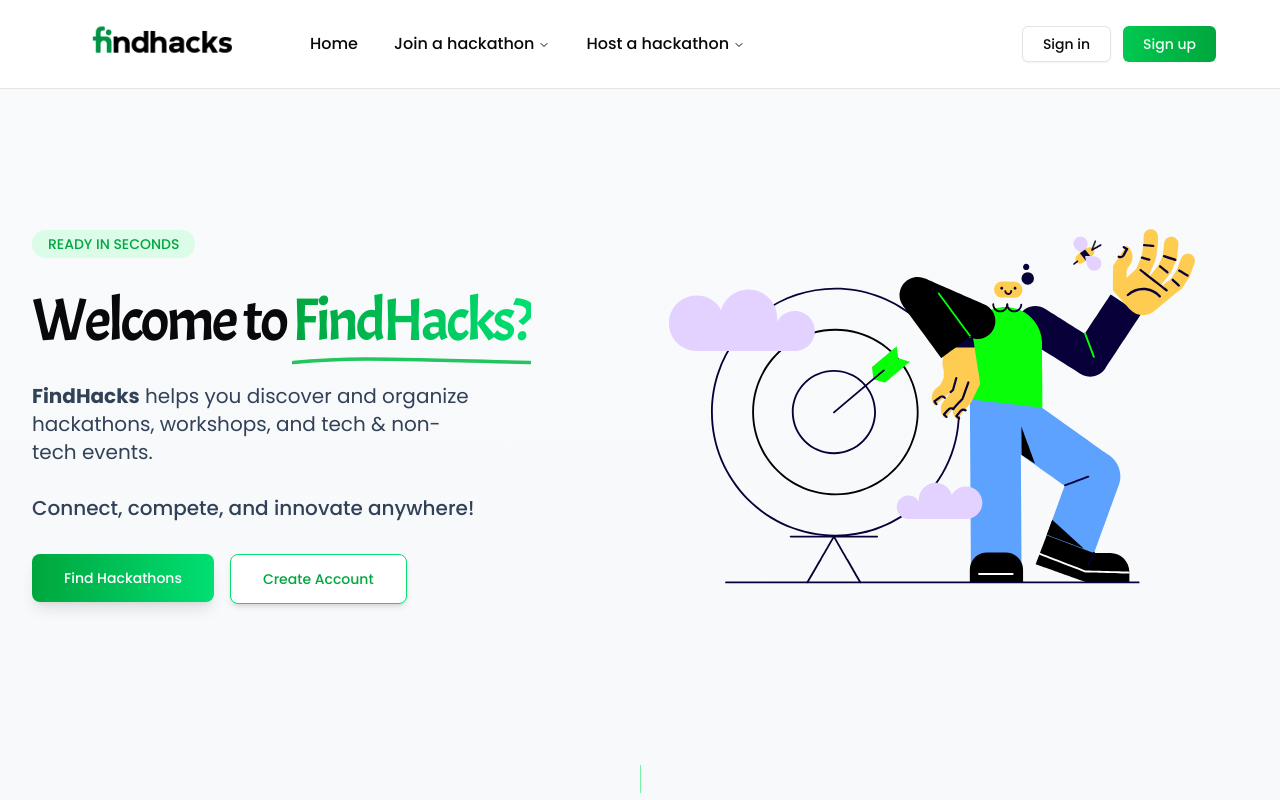
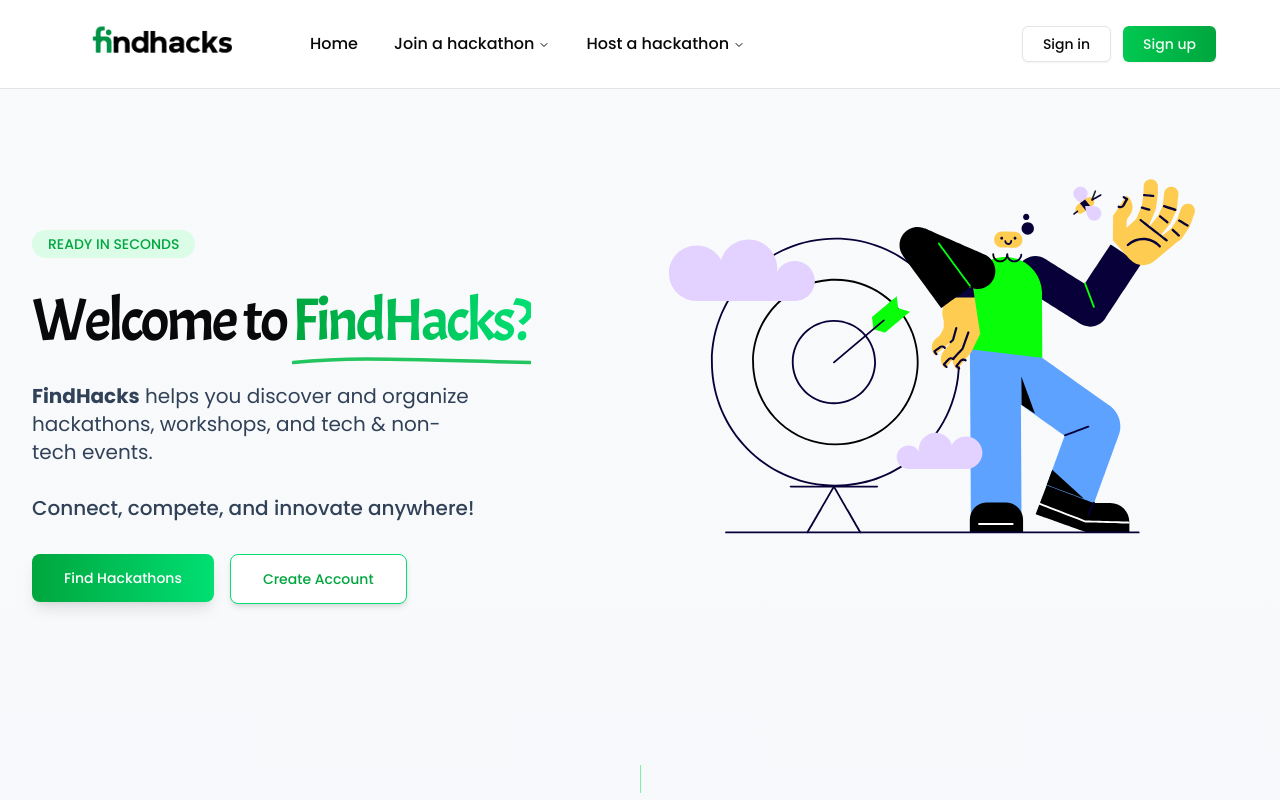
Before and after one commit to dhanush-ts/FH, a Next.js app: page / in a window 1280 px wide. Shown: the top 800 px of the page. Built offline with nearby package versions, Linux system fonts and the light colour scheme; no server answers.

Commit message:
removoved redundant requests

```diff
--- a/components/hero/project-section.js
+++ b/components/hero/project-section.js
@@ -218,6 +218,7 @@
 import { Button } from "@/components/ui/button"
 import { Card, CardContent } from "@/components/ui/card"
 import Lottie from "lottie-react"
+import OptimizedLottie from "../ui/display-lottie"
 
 const fadeIn = {
   hidden: { opacity: 0, y: 30 },
@@ -455,7 +456,7 @@
     aria-label="Developer working on a computer animation"
     className="w-full h-[300px] md:h-[400px] lg:h-[500px]"
   >
-    <Lottie
+    <OptimizedLottie
       animationData={require("@/app/assests/codingPerson.json")}
       loop
       className="w-full h-full object-contain"
--- a/components/hero/welcome-section.js
+++ b/components/hero/welcome-section.js
@@ -220,6 +220,7 @@
 import { useMediaQuery } from "@/hooks/use-media-query"
 import { Button } from "@/components/ui/button"
 import Lottie from "lottie-react"
+import OptimizedLottie from "../ui/display-lottie"
 
 // Animation variants
 const fadeIn = {
@@ -343,7 +344,7 @@
 
   const Animation = () => (
     <div className={`w-full ${isMobile ? "h-80" : "h-[400px] md:h-[500px] lg:h-[600px]"}`} aria-hidden="true">
-      <Lottie
+      <OptimizedLottie
         animationData={require("@/app/assests/landingPerson.json")}
         loop={true}
         className="w-full h-full object-contain"
--- a/components/hero/why-section.js
+++ b/components/hero/why-section.js
@@ -6,6 +6,7 @@
 import { useMediaQuery } from "@/hooks/use-media-query"
 import Lottie from "lottie-react"
 import Head from "next/head"
+import OptimizedLottie from "../ui/display-lottie"
 
 // Animation variants
 const fadeIn = {
@@ -134,7 +135,7 @@
 
   const Animation = () => (
     <div className="w-full h-[300px] md:h-[400px] lg:h-[500px]" aria-hidden="true">
-      <Lottie
+      <OptimizedLottie
         animationData={require("@/app/assests/guyThinking.json")}
         loop={true}
         className="w-full h-full object-contain"
--- a/components/layout/Header.js
+++ b/components/layout/Header.js
@@ -70,7 +70,7 @@
       }
     }
 
-    if (isAuthenticated) {
+    if (isAuthenticated && !profile) {
       console.log("reached")
       getProfile()
     }
--- a/components/ui/display-lottie.jsx
+++ b/components/ui/display-lottie.jsx
@@ -1,15 +1,37 @@
-"use client";
+import { useRef, useEffect } from "react";
+import Lottie from "lottie-react";
+import { useInView } from "framer-motion";
 
-import { Suspense } from "react";
-import Lottie from "lottie-react";
-import Loading from "@/app/loading";
+const OptimizedLottie = ({ animationData }) => {
+  const containerRef = useRef(null);
+  const lottieRef = useRef();
 
-const DisplayLottie = ({ animationData }) => {
+  // Using 0.5 threshold for 50% visibility
+  const isInView = useInView(containerRef, { threshold: 0.5 });
+
+  useEffect(() => {
+    if (isInView) {
+      lottieRef.current?.play();
+    } else {
+      lottieRef.current?.stop();
+    }
+  }, [isInView]);
+
   return (
-    <Suspense fallback={<Loading />}>
-      <Lottie animationData={animationData} loop autoplay />
-    </Suspense>
+    <div
+      ref={containerRef}
+      className="w-full h-[300px] md:h-[400px] lg:h-[500px]"
+      aria-label="Coding journey animation"
+    >
+      <Lottie
+        lottieRef={lottieRef}
+        animationData={animationData}
+        loop={true} // loop only when in view
+        autoplay={false} // controlled via useEffect
+        className="w-full h-full object-contain"
+      />
+    </div>
   );
 };
 
-export default DisplayLottie;
+export default OptimizedLottie;
```
Also changed, not shown: components/hero/coding-section.js (+224 -11 lines).
